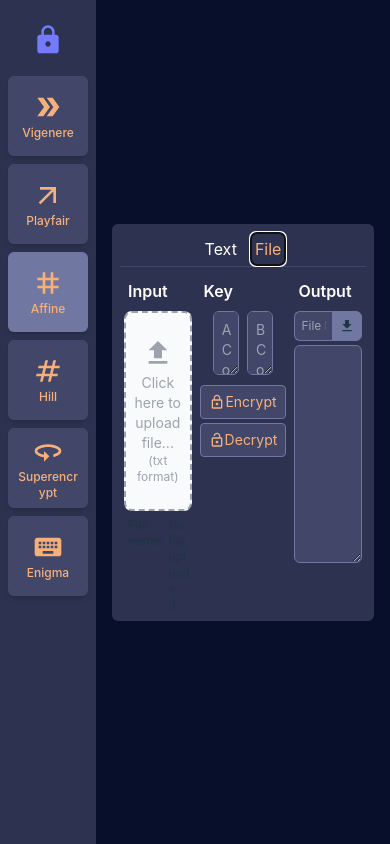
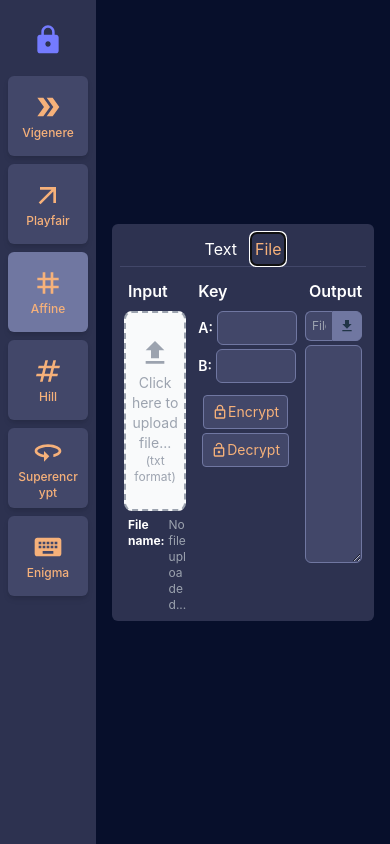
Before and after one commit to dclairvoyance/Tugas1_IF4020_Kripto, a React (Vite) app in the folder frontend/: page /affine in a window 390 px wide. Both pictures are taken after a click on the button "File". Built offline with nearby package versions, Linux system fonts and the light colour scheme.

Commit message:
feat: uniform ui

```diff
--- a/frontend/src/ciphers/Affine.jsx
+++ b/frontend/src/ciphers/Affine.jsx
@@ -120,23 +120,31 @@ const Affine = () => {
             <h2 className="h-8 items-center ml-1 mb-1 flex text-md font-semibold text-white">
               Key
             </h2>
-            <div className="flex-row mx-1">
-              <textarea
+            <div className="md:flex mb-3">
+              <div className="flex mb-1 md:w-1/2">
+                <p className="flex items-center ml-1 text-sm font-semibold text-left text-white">
+                  A:{" "}
+                </p>
+                <input
                   id="key"
-                rows="5"
-                className="w-1/3 h-16 p-2 text-sm text-gray-400 bg-primary_2 rounded-md border border-primary_3 focus:ring-blue-50 mr-2"
-                placeholder="A Coef"
+                  type="number"
+                  className="w-20 ml-1 p-1.5 text-sm text-gray-400 bg-primary_2 rounded-md border border-primary_3 focus:ring-blue-50"
                   value={aCoef}
                   onChange={(e) => setACoef(e.target.value)}
-              ></textarea>
-              <textarea
+                ></input>
+              </div>
+              <div className="flex mb-1 md:w-1/2">
+                <p className="flex items-center ml-1 text-sm font-semibold text-left text-white">
+                  B:{" "}
+                </p>
+                <input
                   id="key"
-                rows="5"
-                className="w-1/3 h-16 p-2 text-sm text-gray-400 bg-primary_2 rounded-md border border-primary_3 focus:ring-blue-50"
-                placeholder="B Coef"
+                  type="number"
+                  className="w-20 ml-1 p-1.5 text-sm text-gray-400 bg-primary_2 rounded-md border border-primary_3 focus:ring-blue-50"
                   value={bCoef}
                   onChange={(e) => setBCoef(e.target.value)}
-              ></textarea>
+                ></input>
+              </div>
             </div>
             <div className="lg:flex">
               <button
--- a/frontend/src/ciphers/Enigma.jsx
+++ b/frontend/src/ciphers/Enigma.jsx
@@ -169,12 +169,15 @@ const Enigma = () => {
             </h2>
             {/* text input */}
             {format === "text" && (
-              <TextInput handleOnChangeParent={handleUserInput} />
+              <>
+                <TextInput handleOnChangeParent={handleUserInput} />
+                {/* keyboard input */}
+                <Keyboard
+                  active={userInputChar}
+                  handleOnClickParent={handleUserInputChar}
+                />
+              </>
             )}
-            <Keyboard
-              active={userInputChar}
-              handleOnClickParent={handleUserInputChar}
-            />
 
             {/* file input */}
             {format === "file" && (
@@ -250,7 +253,7 @@ const Enigma = () => {
               className="w-full p-2 text-sm text-gray-400 bg-primary_2 rounded-md border border-primary_3"
               value={userOutput}
             ></textarea>
-            <Keyboard active={userOutputChar} />
+            {format === "text" && <Keyboard active={userOutputChar} />}
           </div>
         </div>
       </div>
--- a/frontend/src/ciphers/Hill.jsx
+++ b/frontend/src/ciphers/Hill.jsx
@@ -159,7 +159,7 @@ const Hill = () => {
                 onChange={handleKeySizeChange}
               />
             </div>
-            <div className="flex-col mb-1">
+            <div className="flex-col mb-3">
               {Array.from({ length: keySize }, (_, rowIndex) => (
                 <div className="flex" key={rowIndex}>
                   {Array.from({ length: keySize }, (_, colIndex) => (
@@ -189,7 +189,8 @@ const Hill = () => {
               </button>
               <button
                 onClick={hillDecryptMessage}
-                className="bg-primary_2 hover:bg-primary_3 border-primary_3 text-secondary px-2 py-1.5 my-1 lg:ml-1 rounded flex items-center mx-auto">
+                className="bg-primary_2 hover:bg-primary_3 border-primary_3 text-secondary px-2 py-1.5 my-1 lg:ml-1 rounded flex items-center mx-auto"
+              >
                 <MdLockOpen size="16" />
                 <span className="text-sm">Decrypt</span>
               </button>
--- a/frontend/src/components/FileInput.jsx
+++ b/frontend/src/components/FileInput.jsx
@@ -21,8 +21,10 @@ const FileInput = ({ handleOnChangeParent, fileName }) => {
         />
       </label>
       <div className="flex">
-        <p className="ml-1 text-xs font-bold text-left">File name: </p>
-        <p className="ml-1 text-xs break-all text-left">
+        <p className="ml-1 text-xs font-bold text-left text-white">
+          File name:{" "}
+        </p>
+        <p className="ml-1 text-xs break-all text-left text-gray-400">
           {fileName ? fileName : "No file uploaded..."}
         </p>
       </div>
--- a/frontend/src/components/FileOutput.jsx
+++ b/frontend/src/components/FileOutput.jsx
@@ -12,7 +12,7 @@ const FileOutput = ({ handleOnChangeParent, handleOnSubmitParent }) => {
         type="text"
         id="file-name"
         onChange={handleOnChange}
-        className="md:w-32 w-full p-1.5 rounded-s-md bg-primary_2 border-y border-l border-primary_3 focus:ring-blue-50 text-xs"
+        className="md:w-32 w-full p-1.5 rounded-s-md bg-primary_2 border-y border-l border-primary_3 focus:ring-blue-50 text-xs text-gray-400"
         placeholder="File Name"
       />
       <button
```
Also changed, not shown: 1 other file (tests, documents, lock files or other folders). Lines whose indentation alone changed are shown as unchanged.
